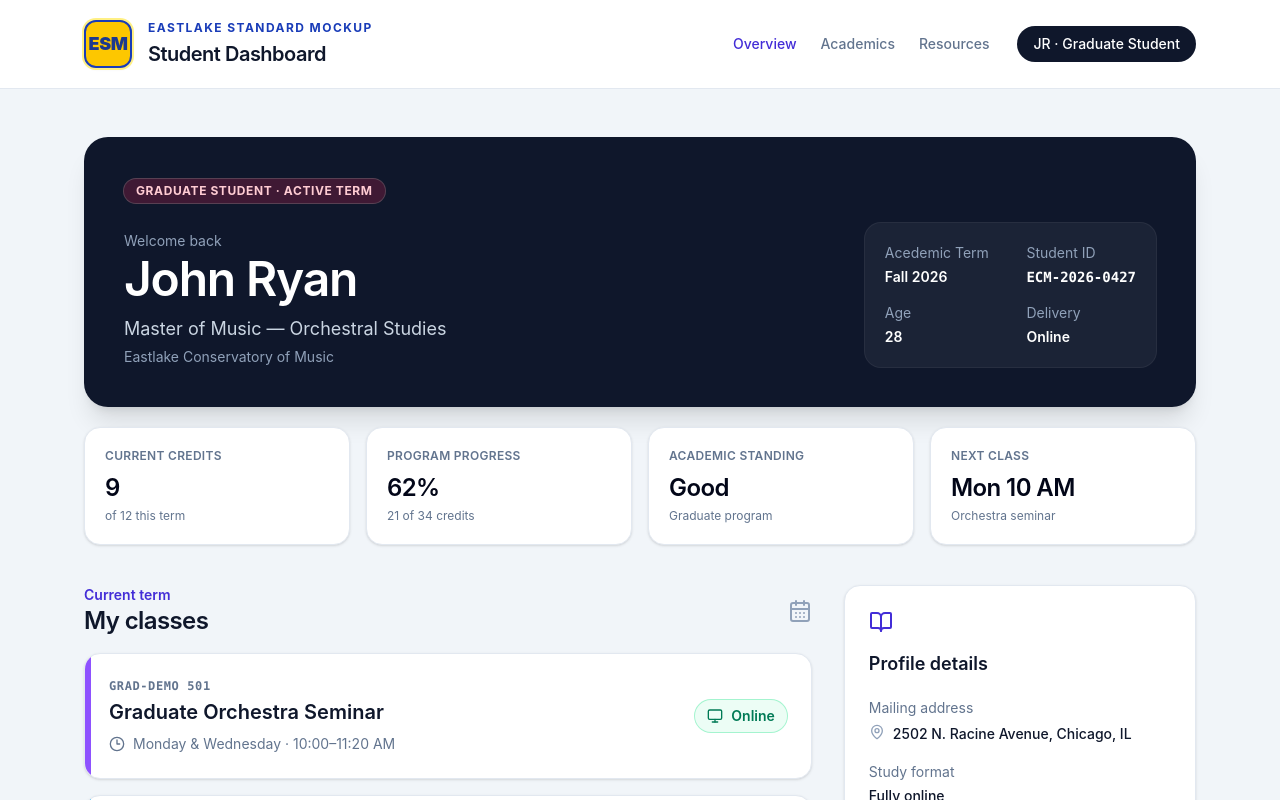
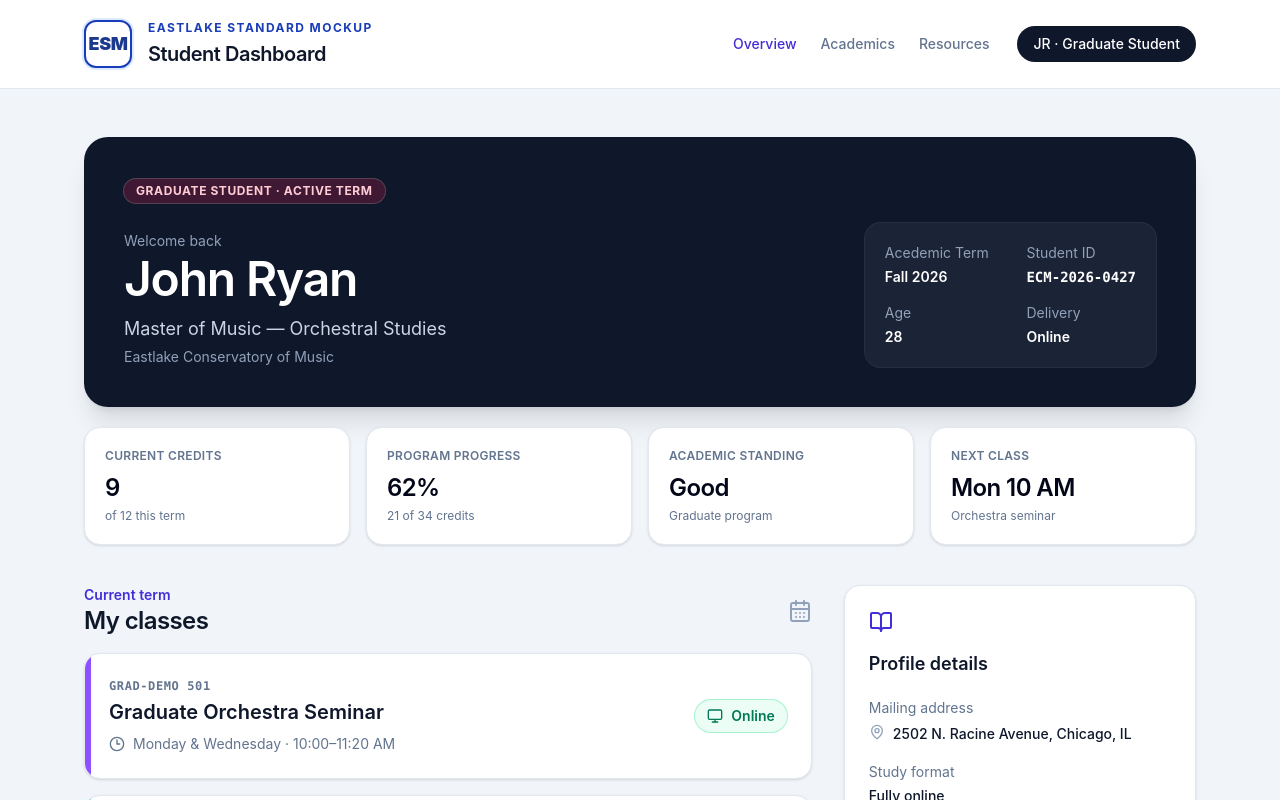
Before and after one commit to johnryannn/eastlake-student-portal, a Next.js app: page / in a window 1280 px wide. Shown: the top 800 px of the page. Built offline with nearby package versions, Linux system fonts and the light colour scheme.

Commit message:
Switch ESM logo to blue and white

```diff
--- a/app/page.tsx
+++ b/app/page.tsx
@@ -51,7 +51,7 @@ export default function App() {
       <header className="border-b border-slate-200 bg-white">
         <div className="mx-auto flex max-w-6xl items-center justify-between px-5 py-5">
           <div className="flex items-center gap-4">
-            <div className="grid h-12 w-12 place-items-center rounded-xl border-2 border-blue-800 bg-yellow-400 text-lg font-black tracking-tight text-blue-900 shadow-sm ring-2 ring-yellow-200">
+            <div className="grid h-12 w-12 place-items-center rounded-xl border-2 border-blue-800 bg-white text-lg font-black tracking-tight text-blue-900 shadow-sm ring-2 ring-blue-100">
               ESM
             </div>
             <div>
```
